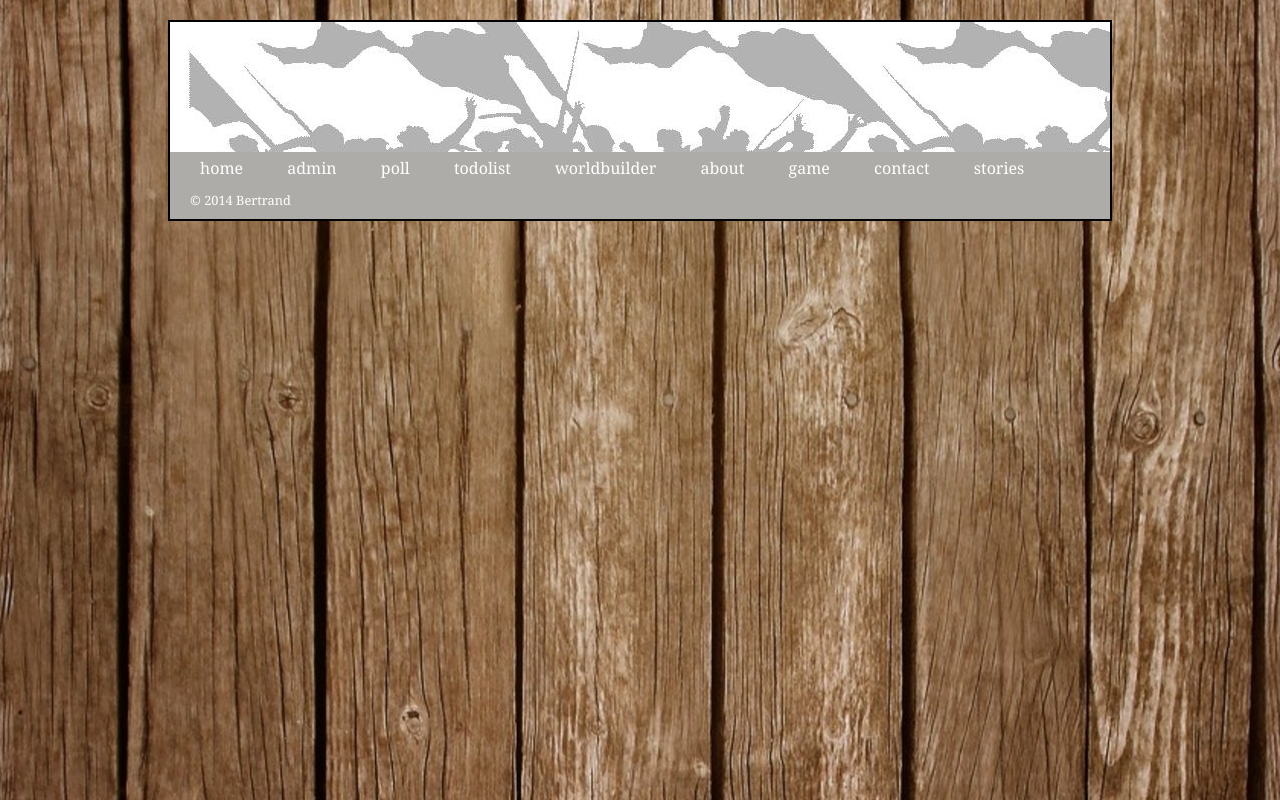
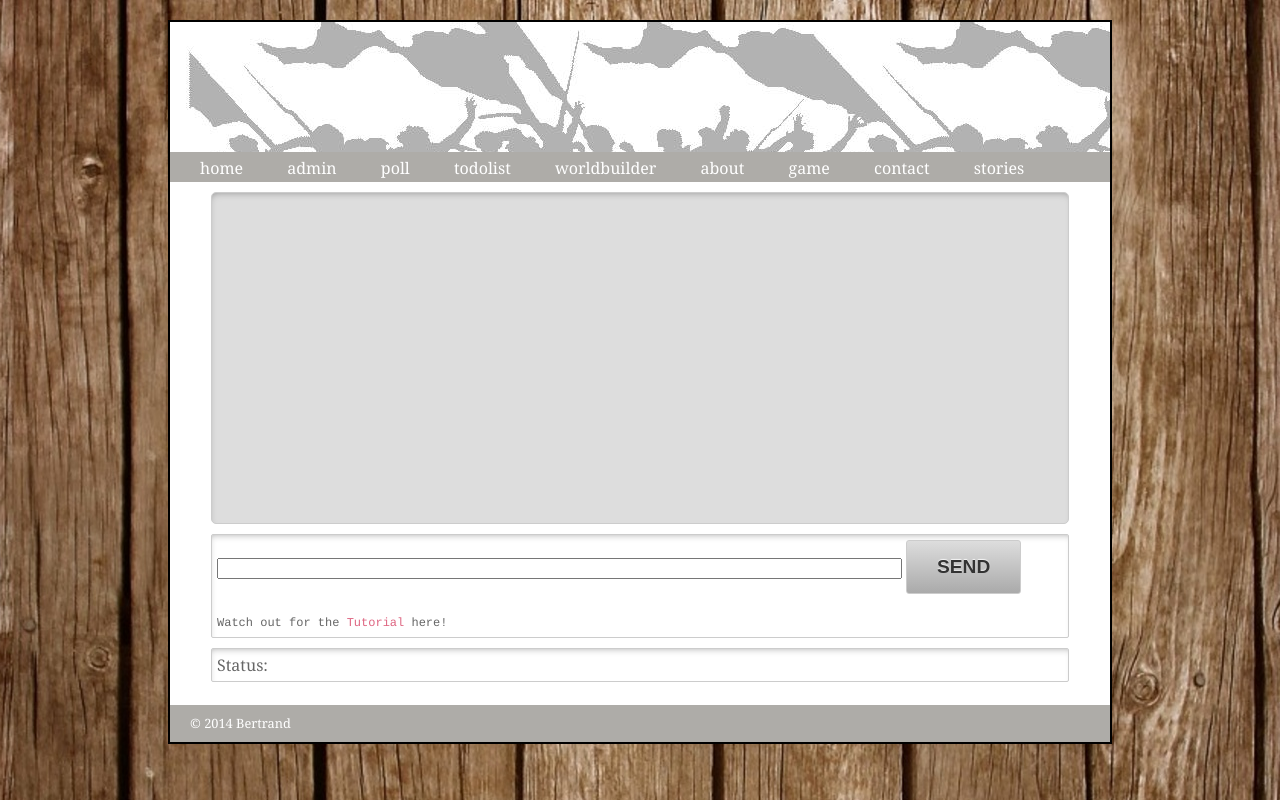
Before and after one commit to Angelofmystra/haeckelrpg, a Django app: template templates/game/game.html in a window 1280 px wide. Run offline with Django 3.2, Linux system fonts and the light colour scheme; the template is opened without the code that fills it, so the values that code supplies are empty; parts of the project's set-up code (start-up, migrations or seed data) failed here and were passed over; some libraries are stand-ins or nearby versions.

Commit message:
Game webpage added

```diff
--- a/templates/game/game.html
+++ b/templates/game/game.html
@@ -1,44 +1,62 @@
 {% extends "home/base2.html" %}
 {% load staticfiles %}
 {% block script %}
-<script type="text/javascript" src="http://java.com/js/dtjava.js"></script>
+        <style>
+        {% block css %}
+            p { line-height:18px; font-family: Courier; font-size:12px; padding:0px; margin:0px;}
 
-<script>
-    function launchApplication(jnlpfile) {
-        dtjava.launch(            {
-                url : '{% static "game.jnlp" %}'
-            },
-            {
-                javafx : '2.2+'
-            },
-            {}
-        );
-        return false;
-    }
-</script>
+            div { width:500px; margin-left:auto; margin-right:auto;}
 
-<script>
-    function javafxEmbed() {
-        dtjava.embed(
-            {
-                url : '{% static "game.jnlp" %}',
-                placeholder : 'javafx-app-placeholder',
-                width : 800,
-                height : 600
-            },
-            {
-                javafx : '2.2+'
-            },
-            {}
-        );
-    }
-    <!-- Embed FX application into web page once page is loaded -->
-    dtjava.addOnloadCallback(javafxEmbed);
-</script>
+            #chatlog { padding:5px; background:#ddd; border-radius:5px; overflow-y: scroll; border:1px solid #CCC; margin-top:10px; height: 320px; word-wrap: normal; width: 90%;  -moz-box-shadow: inset 1px 4px 9px -6px rgba(0,0,0,0.5); -webkit-box-shadow: inset 1px 4px 9px -6px rgba(0, 0, 0, 0.5); box-shadow: inset 1px 4px 9px -6px rgba(0,0,0,0.5);}
+
+            #input { border-radius:2px; border:1px solid #ccc; margin-top:10px; padding:5px; width: 90%;  -moz-box-shadow: inset 1px 4px 9px -6px rgba(0,0,0,0.5); -webkit-box-shadow: inset 1px 4px 9px -6px rgba(0, 0, 0, 0.5); box-shadow: inset 1px 4px 9px -6px rgba(0,0,0,0.5);}
+
+            form input {width: 90%;}
+
+            #status { border-radius:2px; border:1px solid #ccc; margin-top:10px; padding:5px; width: 90%; -moz-box-shadow: inset 1px 4px 9px -6px rgba(0,0,0,0.5); -webkit-box-shadow: inset 1px 4px 9px -6px rgba(0, 0, 0, 0.5); box-shadow: inset 1px 4px 9px -6px rgba(0,0,0,0.5);}
+
+            #message_input {width: 80%; height: 10%;}
+
+            #datasend {border:solid 1px #ccc; padding:15px 30px; margin:0 0 20px; font-family:Arial, sans-serif; font-size:1.2em;text-transform:uppercase;font-weight:bold;color:#333;cursor:pointer;-webkit-border-radius: 3px; -moz-border-radius: 3px; border-radius: 3px; text-shadow: 0px -1px 1px rgba(255, 255, 255, 0.8); background-image: -webkit-gradient(linear, left top, left bottom, from(#ddd), to(#aaa));  background-image: -webkit-linear-gradient(top, #ddd, #aaa);   background-image: -moz-linear-gradient(top, #ddd, #aaa);  background-image: -ms-linear-gradient(top, #ddd, #aaa);  background-image: -o-linear-gradient(top, #ddd, #aaa); background-image: linear-gradient(top, #ddd, #aaa); filter: progid:DXImageTransform.Microsoft.gradient( startColorstr='#ddd', endColorstr='#aaa',GradientType=0 ); /* IE6-9 */
+            }
+        {% endblock %}
+        </style>
+        <script> // This script has been run through JSLint
+            var ws; // Explicitly made this global since multiple functions use it.
+            function addMessage(message) {
+                "use strict";
+                document.getElementById("chatlog").innerHTML = (document.getElementById("chatlog").innerHTML + "<p>" + message + "</p>");
+                document.getElementById("chatlog").style.wordWrap = "break-word";
+            }
+            function init() {
+                "use strict";
+                var status_msg = document.getElementById("status");
+                ws = new WebSocket("ws://82.0.42.123:50000/ws");
+                ws.onopen = function () {
+                    status_msg.innerHTML = status_msg.innerHTML + "Server connected";
+                };
+                ws.onmessage = function (e) {
+                    addMessage(e.data);
+                };
+                ws.onclose = function () {
+                    status_msg.innerHTML = status_msg.innerHTML + "Server disconnected";
+                };
+            }
+            function postmsg() {
+                "use strict";
+                var text = document.getElementById("message_input").value;
+                ws.send(text);
+                status_msg.innerHTML = status_msg.innerHTML + "<br>>> Data sent: " + text;
+            }
+        </script>
 {% endblock %}
-<!--</head><body>
-<h2>Test page for <b>HaeckelGameClient3</b></h2>
-  <b>Webstart:</b> <a href='game.jnlp' onclick="return launchApplication('game.jnlp');">click to launch this app as webstart</a><br><hr><br> -->
-
-  <!-- Applet will be inserted here -->
-  {% block supersection %} <div id='javafx-app-placeholder'></div> {% endblock %}
+{% block body %} <body onload="init();"> {% endblock %}
+{% block supersection %}
+        <div id="chatlog"></div>
+        <div id="input"><input type="text" id="message_input"/>
+             <button onclick="postmsg();return false;" id="datasend">send</button>
+            <p>Watch out for the <a href="tutorial.pdf">Tutorial</a> here!</p>
+        </div>
+        <div id="status">Status: </div>
+        <br />
+{% endblock %}
```
